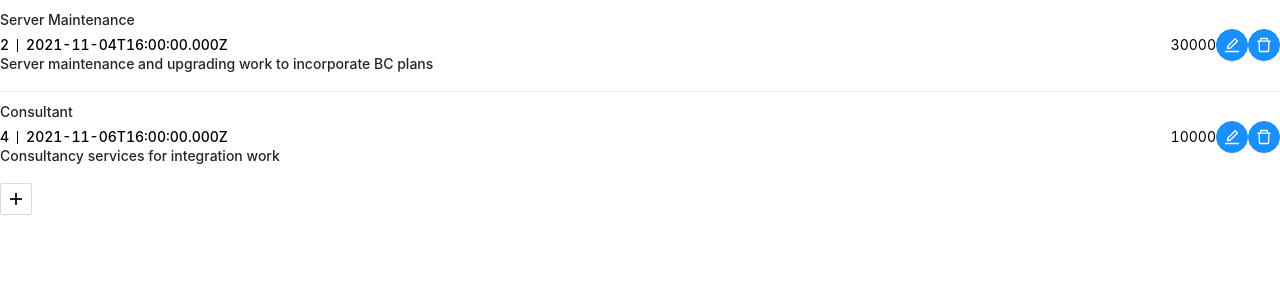
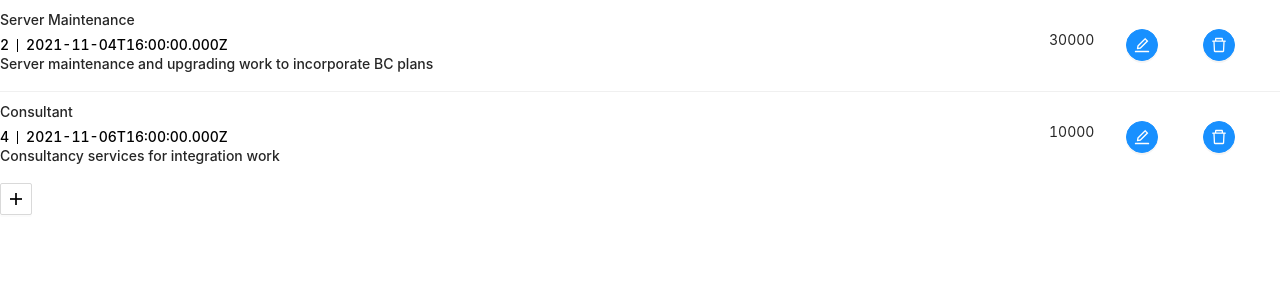
Before and after one commit to Drakeral/TT5_1, a React (Create React App) app: page / in a window 1280 px wide. Shown: the top 300 px of the page. Built offline with nearby package versions, Linux system fonts and the light colour scheme.

Commit message:
Styling issues

```diff
--- a/src/IndivProject.jsx
+++ b/src/IndivProject.jsx
@@ -3,7 +3,7 @@ import * as React from 'react';
 import { Component, useState, useEffect } from 'react';
 import 'antd/dist/antd.css';
 import './index.css';
-import { Alert, List, Divider, Skeleton, Typography, Button } from 'antd';
+import { Alert, List, Divider, Skeleton, Typography, Button, Row, Col} from 'antd';
 import InfiniteScroll from 'react-infinite-scroll-component';
 import { EditOutlined, DeleteOutlined, PlusOutlined} from '@ant-design/icons';
 
@@ -61,10 +61,10 @@ const IndivProject = (props) => {
     //     })
     // }
 
-    const editExpenses = async (props) => {
-        console.log("edit")
+    const editExpenses = async (id) => {
+        console.log("edit", id)
         // await axios.post(`/project-update`, {}, {params: {
-        //     project: props.project_id,
+        //     project: id,
         // }})
         // .then(res => {
         //     console.log("success")
@@ -77,10 +77,30 @@ const IndivProject = (props) => {
 
     const deleteExpenses = () => {
         console.log("delete")
+        // await axios.delete(`/project-delete`, {}, {params: {
+        //     project: id,
+        // }})
+        // .then(res => {
+        //     console.log("success")
+        // })
+        // .catch(error => {
+        //     setError(true)
+        //     console.log(error)
+        // })
     }
 
     const addExpenses = () => {
         console.log("add")
+        // await axios.post(`/project-add`, {}, {params: {
+        //     project: id,
+        // }})
+        // .then(res => {
+        //     console.log("success")
+        // })
+        // .catch(error => {
+        //     setError(true)
+        //     console.log(error)
+        // })
     }
 
 
@@ -91,7 +111,6 @@ const IndivProject = (props) => {
         {err_1 ?
         <Alert message="Something's Wrong..." type="warning" />: null }
 
-
         {/* <div className="list-group">
 
             {exp.length!==0 ?
@@ -100,8 +119,6 @@ const IndivProject = (props) => {
             return (
             <div>
             <div className="list-group-item list-group-item-info">
-
-
             <div className="container">
 
             <div className="row">
@@ -137,25 +154,21 @@ const IndivProject = (props) => {
             <div className="col">
             <i className="bi bi-trash-fill"></i>
             </div>
-
-
-
             </div>
             <br></br>
             </div>
 
         )}): null}
-
-
-
         </div>*/}
 
         <List
             itemLayout="horizontal"
             dataSource={exp}
+            style={{'backgroundColor': '#fff'}}
             renderItem={item => (
-            <List.Item style={{ color: '#000' }}>
+            <List.Item >
                 <List.Item.Meta
+                style={{width:"50%"}}
                 title={
                     <>
                     <h5 className="mb-1">{item.name}</h5>
@@ -170,10 +183,17 @@ const IndivProject = (props) => {
                     </>
                     }
                 />
-
+               <Row justify="space-evenly">
+                <Col span={4} style={{width:"200px"}}>
                 {item.amount}
-                <Button type="primary" shape="circle" icon={<EditOutlined />} onClick={editExpenses} />
-                <Button type="primary" shape="circle" icon={<DeleteOutlined />}onClick={deleteExpenses}/>
+                </Col>
+                <Col span={4}>
+                <Button type="primary" shape="circle" icon={<EditOutlined />} onClick={() => editExpenses(item.id)} />
+                </Col>
+                <Col span={4}>
+                <Button type="primary" shape="circle" icon={<DeleteOutlined />}onClick={() => deleteExpenses(item.id)}/>
+                </Col>
+                </Row>
             </List.Item>
             )}
         />
```
